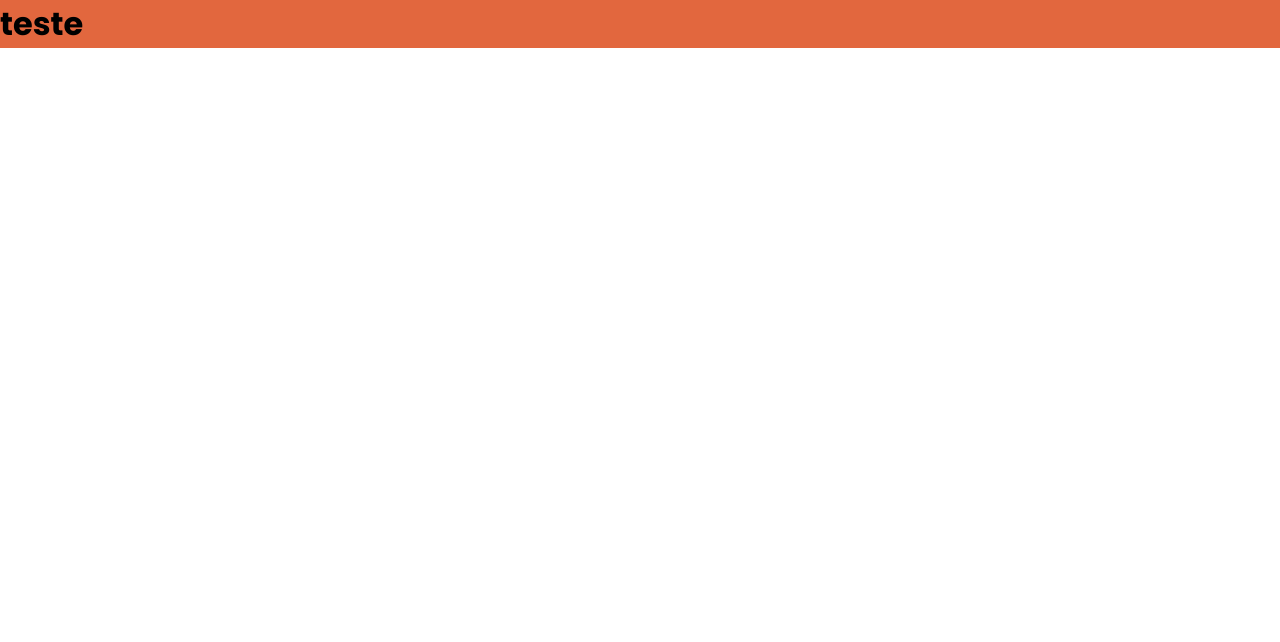
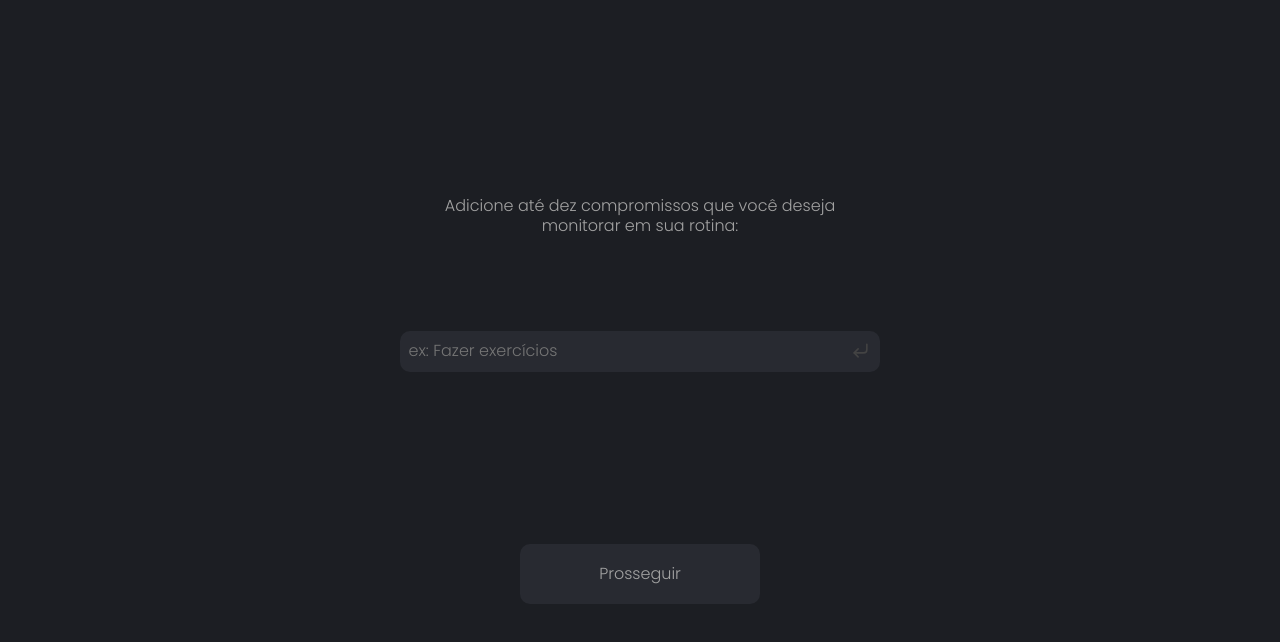
Before and after one commit to breno-alves/Planner, a React (Create React App) app: page / in a window 1280 px wide. Shown: the top 642 px of the page. Built offline with nearby package versions, Linux system fonts and the light colour scheme.

Commit message:
appointment List page

```diff
--- a/package.json
+++ b/package.json
@@ -14,9 +14,11 @@
     "@types/reactstrap": "^8.7.2",
     "@types/styled-components": "^5.1.9",
     "axios": "^0.21.1",
+    "bootstrap": "^4.6.0",
     "polished": "^4.1.1",
     "react": "^17.0.2",
     "react-dom": "^17.0.2",
+    "react-icons": "^4.2.0",
     "react-router-dom": "^5.2.0",
     "react-scripts": "4.0.3",
     "reactstrap": "^8.9.0",
--- a/src/App.tsx
+++ b/src/App.tsx
@@ -3,6 +3,7 @@ import { BrowserRouter as Router } from 'react-router-dom';
 import { ThemeProvider } from 'styled-components';
 import { DEFAULT_THEME } from './core/utils/constants';
 import GlobalStyle from './core/config/globalStyles';
+import 'bootstrap/dist/css/bootstrap.css';
 
 import Routes from './routes';
 
--- a/src/core/config/globalStyles.ts
+++ b/src/core/config/globalStyles.ts
@@ -9,6 +9,10 @@ const GlobalStyle = createGlobalStyle`
     list-style: none;
     font-family: 'Poppins', sans-serif;
   }
+
+  body {
+    background-color: ${({ theme }) => theme.color.bgLow}
+  }
 `;
 
 export default GlobalStyle;
--- a/src/pages/AppointmentList/AppointmentList.tsx
+++ b/src/pages/AppointmentList/AppointmentList.tsx
@@ -1,11 +1,62 @@
-import React from 'react';
+import React, { useEffect, useState } from 'react';
+import { Link } from 'react-router-dom';
+import { Container } from 'reactstrap'
+import { InputContainer, ButtonContainer, TitleContainer, InputWrapper, AppointmentsContainer, Appointment } from './styles'
+import { FiCornerDownLeft } from 'react-icons/fi';
+import { FaTrashAlt } from 'react-icons/fa'
 
-import { CustomBody } from './styles'
 
-const AppointmentList = () => (
-  <>
-    <CustomBody><h1>teste</h1></CustomBody>
-  </>
-);
+const AppointmentList = () => {
+  const containerStyle = {
+    display: 'flex',
+    'flex-direction': 'column',
+    'justify-content': 'center',
+    height: '100vh'
+  }
+
+  const [appointment, setAppointment] = useState<string>();
+  const [appointments, setAppointments] = useState<string[]>([]);
+
+  const handleKeyPress = (event: React.KeyboardEvent) => {
+    if (event.key === 'Enter') {
+      if (appointment !== '' && appointment !== undefined) {
+        setAppointments([...appointments, appointment]);
+        setAppointment('');
+      }
+    }
+  }
+
+  return (
+    <Container style={containerStyle}>
+      <TitleContainer>
+        <h3>Adicione até dez compromissos que você deseja monitorar em sua rotina:</h3>
+      </TitleContainer>
+      <InputContainer>
+        <InputWrapper>
+          <input type="text" name="appointment" placeholder="ex: Fazer exercícios" value={appointment} onChange={(e) => setAppointment(e.currentTarget.value)} onKeyPress={handleKeyPress} />
+          <FiCornerDownLeft style={{ position: 'absolute', right: 10, top: 10, color: '#434343' }} size={19} />
+        </InputWrapper>
+      </InputContainer>
+
+      <Container style={{ width: '100%', display: 'flex', justifyContent: 'center' }}>
+        <AppointmentsContainer>
+          {appointments.map((item, index) =>
+            <Appointment key={index} >
+              <FaTrashAlt size={15} />
+              <p> {index + 1}. {item}</p>
+            </Appointment>
+          )}
+        </AppointmentsContainer>
+      </Container>
+
+      <ButtonContainer>
+        <button>Prosseguir</button>
+      </ButtonContainer>
+    </Container>
+  )
+
+}
+
+
 
 export default AppointmentList;
--- a/src/pages/AppointmentList/styles.ts
+++ b/src/pages/AppointmentList/styles.ts
@@ -1,11 +1,104 @@
 import styled, { css } from 'styled-components';
+import { FiTrash2 } from 'react-icons/fi';
 
-export const CustomBody = styled.div(
+export const TitleContainer = styled.div(
   ({ theme }) => css`
-    background-color: ${theme.color.orange};
+    display: flex;
+    justify-content: center;
+    margin-bottom: 88px;
+
+    h3 {
+      color: ${theme.color.txtMedium};
+      font-size: ${theme.fontSize.sm};
+      max-width: 400px;
+      text-align: center;
+    }
   `,
 );
 
-export const CustomDiv = styled.div`
-  background-color: ${({ theme }) => theme.color.orange};
+export const InputContainer = styled.div`
+  display: flex;
+  justify-content: center;
 `;
+
+export const InputWrapper = styled.div(
+  ({ theme }) => css`
+    position: relative;
+    width: 100%;
+    max-width: 480px;
+    margin-bottom: 64px;
+
+    input {
+      background-color: ${theme.color.bgMedium};
+      border-radius: 10px;
+      border: 0;
+      padding: 8.5px;
+      max-width: 480px;
+      width: 100%;
+      color: ${theme.color.txtHigh};
+
+      &:hover,
+      &:focus {
+        outline: 0;
+      }
+    }
+  `,
+);
+
+export const AppointmentsContainer = styled.div`
+  display: flex;
+  justify-content: space-between;
+  margin-top: 20px;
+  max-height: 400px;
+  flex-wrap: wrap;
+  max-width: 420px;
+`;
+
+export const Appointment = styled.div(
+  ({ theme }) => css`
+    display: flex;
+    justify-content: flex-start;
+    min-width: 180px;
+    height: 50px;
+    position: relative;
+
+    &:hover svg,
+    &:hover p {
+      color: ${theme.color.txtHigh};
+      display: block;
+      text-decoration-line: line-through;
+    }
+
+    p {
+      align-self: center;
+      color: ${theme.color.txtLow};
+      margin: 0;
+      margin-left: 24px;
+    }
+
+    svg {
+      display: none;
+      position: absolute;
+      align-self: center;
+      left: 0px;
+      margin-top: -4.5px;
+    }
+  `,
+);
+
+export const ButtonContainer = styled.div(
+  ({ theme }) => `
+    display: flex;
+    justify-content: center;
+    margin-top: 88px;
+    button {
+      background-color: ${theme.color.bgMedium};
+      width: 240px;
+      height: 60px;
+      border-radius: 10px;
+      outline: 0;
+      border: 0;
+      color: ${theme.color.txtMedium};
+    }
+  `,
+);
```
Also changed, not shown: 1 other file (tests, documents, lock files or other folders).
